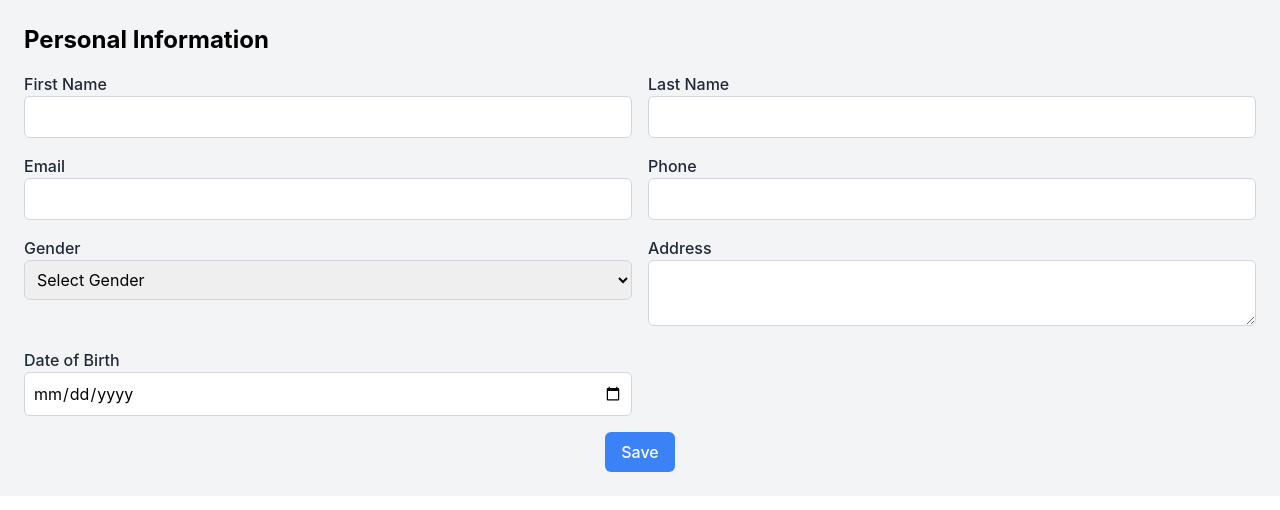
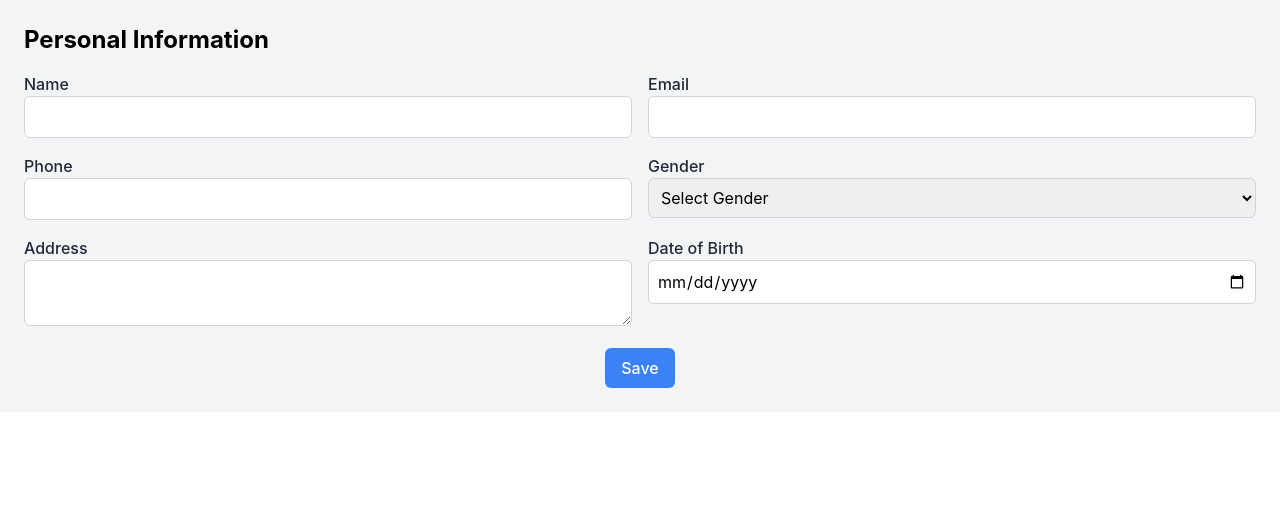
Before and after one commit to Akshith2952/hrms, a React (Create React App) app: page /PersonalInformationForm in a window 1280 px wide. Shown: the top 510 px of the page. Built offline with nearby package versions, Linux system fonts and the light colour scheme.

Commit message:
updated personsalform

```diff
--- a/src/components/PersonalInformationForm.js
+++ b/src/components/PersonalInformationForm.js
@@ -1,14 +1,13 @@
-import React, { useState } from 'react';
+import React, { useState } from "react";
 
 const PersonalInformationForm = () => {
   const [formData, setFormData] = useState({
-    firstName: '',
-    lastName: '',
-    email: '',
-    phone: '',
-    gender: '',
-    address: '',
-    dateOfBirth: '',
+    name: "",
+    email: "",
+    phone: "",
+    gender: "",
+    address: "",
+    dateOfBirth: "",
   });
 
   const handleChange = (e) => {
@@ -27,31 +26,23 @@ const PersonalInformationForm = () => {
       <form onSubmit={handleSubmit}>
         <div className="grid grid-cols-2 gap-4">
           <div>
-            <label htmlFor="firstName" className="block font-medium text-gray-800">First Name</label>
+            <label htmlFor="name" className="block font-medium text-gray-800">
+              Name
+            </label>
             <input
               type="text"
-              id="firstName"
-              name="firstName"
-              value={formData.firstName}
+              id="name"
+              name="name"
+              value={formData.name}
               onChange={handleChange}
               className="border border-gray-300 rounded-md p-2 w-full"
               required
             />
           </div>
           <div>
-            <label htmlFor="lastName" className="block font-medium text-gray-800">Last Name</label>
-            <input
-              type="text"
-              id="lastName"
-              name="lastName"
-              value={formData.lastName}
-              onChange={handleChange}
-              className="border border-gray-300 rounded-md p-2 w-full"
-              required
-            />
-          </div>
-          <div>
-            <label htmlFor="email" className="block font-medium text-gray-800">Email</label>
+            <label htmlFor="email" className="block font-medium text-gray-800">
+              Email
+            </label>
             <input
               type="email"
               id="email"
@@ -63,7 +54,9 @@ const PersonalInformationForm = () => {
             />
           </div>
           <div>
-            <label htmlFor="phone" className="block font-medium text-gray-800">Phone</label>
+            <label htmlFor="phone" className="block font-medium text-gray-800">
+              Phone
+            </label>
             <input
               type="text"
               id="phone"
@@ -75,7 +68,9 @@ const PersonalInformationForm = () => {
             />
           </div>
           <div>
-            <label htmlFor="gender" className="block font-medium text-gray-800">Gender</label>
+            <label htmlFor="gender" className="block font-medium text-gray-800">
+              Gender
+            </label>
             <select
               id="gender"
               name="gender"
@@ -91,7 +86,12 @@ const PersonalInformationForm = () => {
             </select>
           </div>
           <div>
-            <label htmlFor="address" className="block font-medium text-gray-800">Address</label>
+            <label
+              htmlFor="address"
+              className="block font-medium text-gray-800"
+            >
+              Address
+            </label>
             <textarea
               id="address"
               name="address"
@@ -102,7 +102,12 @@ const PersonalInformationForm = () => {
             ></textarea>
           </div>
           <div>
-            <label htmlFor="dateOfBirth" className="block font-medium text-gray-800">Date of Birth</label>
+            <label
+              htmlFor="dateOfBirth"
+              className="block font-medium text-gray-800"
+            >
+              Date of Birth
+            </label>
             <input
               type="date"
               id="dateOfBirth"
```
Lines whose indentation alone changed are shown as unchanged.
